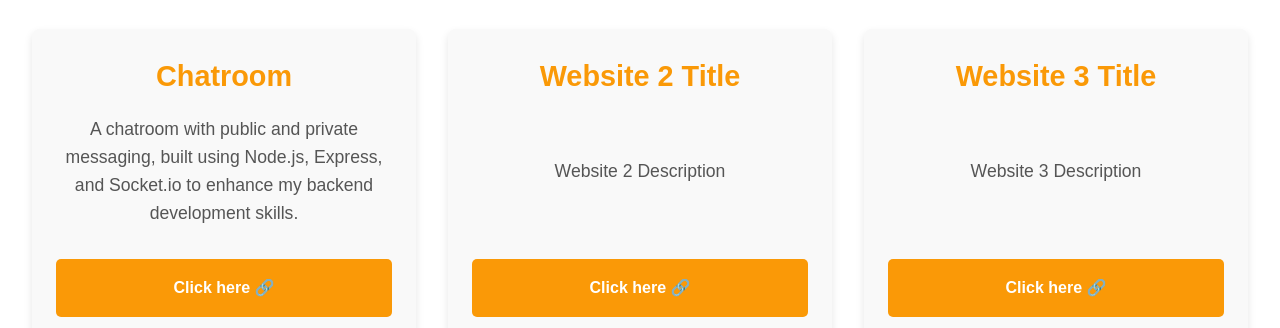
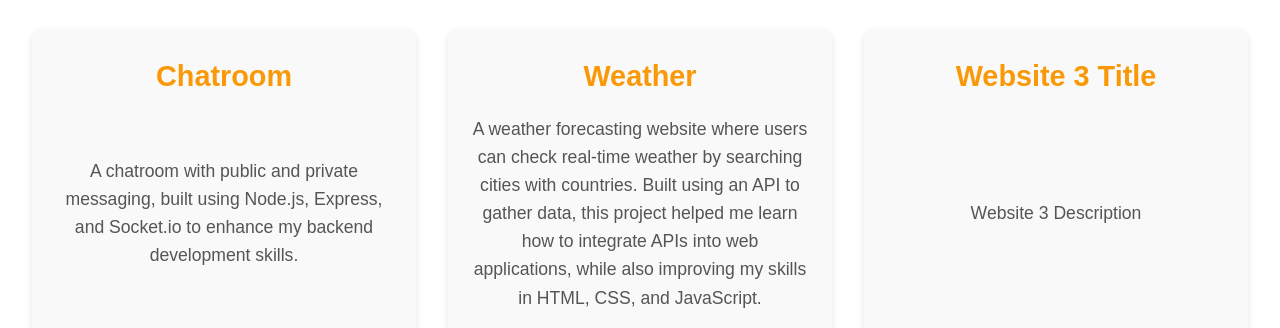
Before and after one commit to compiling-life/compiling_life.github.io, a plain HTML site: page personalWebsite/pages.html in a window 1280 px wide. Shown: the part 472-800 px from the top of the page. Drawn offline with Linux system fonts and the light colour scheme.

Commit message:
New Website Added To Pages

```diff
--- a/personalWebsite/pages.html
+++ b/personalWebsite/pages.html
@@ -282,11 +282,11 @@ transform: scale(1.2);
 
 <div class="page-item">
 
-<h3>Website 2 Title</h3>
+<h3>Weather</h3>
 
-<p>Website 2 Description</p>
+<p>A weather forecasting website where users can check real-time weather by searching cities with countries. Built using an API to gather data, this project helped me learn how to integrate APIs into web applications, while also improving my skills in HTML, CSS, and JavaScript.</p>
 
-<a href="#">Click here 🔗</a>
+<a href="https://compiling-life-weather.onrender.com/">Click here 🔗</a>
 
 </div>
 
```
